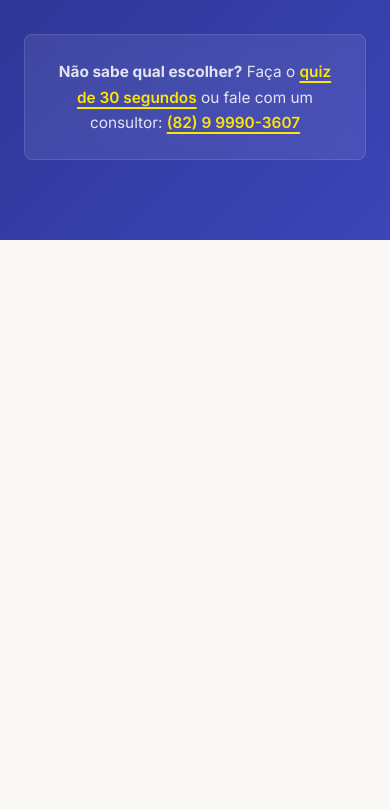
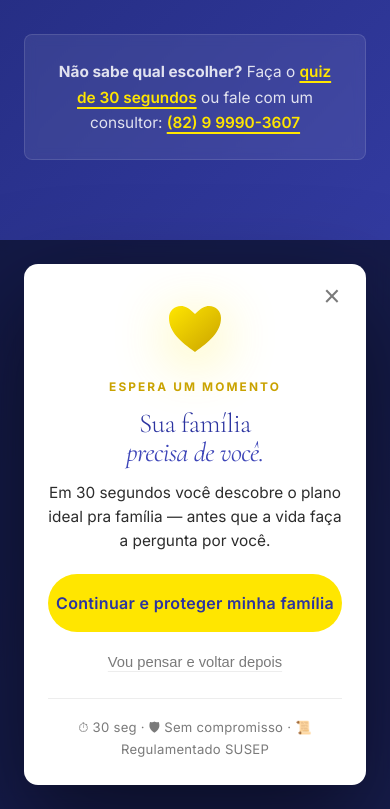
Before and after one commit to vmmanutencaoindustrial-create/planvida-renascer, a plain HTML site: page cadastro.html in a window 390 px wide. Shown: the part 2180-2989 px from the top of the page. Before the commit the page ends 2420 px from the top, so only its background shows below. Drawn offline with nearby package versions, Linux system fonts and the light colour scheme; no server answers.

Commit message:
feat: exit-intent + cards flutuando no fundo azul + quiz type=button
EXIT-INTENT (exit-intent.js + styles.css):
- Modal "Sua familia precisa de voce" quando usuario tenta sair
- Triggers: mouseleave topo (desktop) + scroll-up rapido (mobile)
- beforeunload em /cadastro.html quando ja preencheu campos
- Coracao SVG dourado + texto emocional + 2 CTAs:
  * "Continuar e proteger minha familia" -> abre quiz/cadastro
  * "Vou pensar e voltar depois" -> fecha
- Trust badges: 30 seg | Sem compromisso | Regulamentado SUSEP
- localStorage 24h TTL pra nao ficar enchendo o saco

CADASTRO STEPS 2/3/4 (cadastro.css):
- Cards .cad-form, .cad-summary, .cad-payment, .cad-aceite, .cad-pay-panel,
  .cad-contrato, .cad-status, .cad-success: radius 12px + shadow forte
- Cards "flutuam" no fundo azul gradient
- Detalhes amarelos preservados, headings brancos

```diff
--- a/cadastro.css
+++ b/cadastro.css
@@ -422,9 +422,9 @@
 .cad-form{
   background: var(--white);
   border: 1px solid var(--line);
-  border-radius: 4px;
+  border-radius: 12px;
   padding: 44px 40px;
-  box-shadow: 0 8px 30px rgba(0,0,0,0.04);
+  box-shadow: 0 24px 60px rgba(0,0,0,0.25);
 }
 .cad-form__grid{
   display: grid;
@@ -500,9 +500,10 @@
 .cad-summary{
   background: var(--white);
   border: 1px solid var(--line);
-  border-radius: 4px;
+  border-radius: 12px;
   padding: 32px;
-  margin-bottom: 28px;
+  margin-bottom: 24px;
+  box-shadow: 0 24px 60px rgba(0,0,0,0.25);
 }
 .cad-summary__head{
   display: flex;
@@ -575,6 +576,14 @@
   font-family: var(--sans);
 }
 
+.cad-payment{
+  background: var(--white);
+  border: 1px solid var(--line);
+  border-radius: 12px;
+  padding: 32px;
+  margin-bottom: 24px;
+  box-shadow: 0 24px 60px rgba(0,0,0,0.25);
+}
 .cad-payment__title{
   font-family: var(--serif);
   font-size: 1.4rem;
@@ -648,10 +657,12 @@
 }
 
 .cad-aceite{
-  background: var(--bg-soft);
-  padding: 20px;
-  border-radius: 4px;
-  margin-bottom: 28px;
+  background: var(--white);
+  padding: 22px 26px;
+  border-radius: 12px;
+  margin-bottom: 24px;
+  border: 1px solid var(--line);
+  box-shadow: 0 12px 30px rgba(0,0,0,0.18);
 }
 .cad-aceite__check{
   display: flex;
@@ -692,9 +703,10 @@
   display: none;
   background: var(--white);
   border: 1px solid var(--line);
-  border-radius: 4px;
+  border-radius: 12px;
   overflow: hidden;
   animation: cadFadeIn 0.4s var(--ease);
+  box-shadow: 0 24px 60px rgba(0,0,0,0.25);
 }
 .cad-pay-panel.is-active{
   display: block;
@@ -869,8 +881,9 @@
   padding: 28px 32px;
   background: linear-gradient(135deg, #FFFEF5 0%, #FFFFFF 100%);
   border: 1.5px solid var(--gold);
-  border-radius: 4px;
+  border-radius: 12px;
   margin-bottom: 24px;
+  box-shadow: 0 24px 60px rgba(0,0,0,0.25);
 }
 .cad-contrato__icon{
   flex-shrink: 0;
@@ -902,10 +915,12 @@
   display: flex;
   flex-direction: column;
   gap: 12px;
-  padding: 20px;
-  background: var(--bg-soft);
-  border-radius: 4px;
+  padding: 22px 26px;
+  background: var(--white);
+  border: 1px solid var(--line);
+  border-radius: 12px;
   margin-bottom: 24px;
+  box-shadow: 0 12px 30px rgba(0,0,0,0.18);
 }
 .cad-status__item{
   display: flex;
@@ -964,9 +979,10 @@
   padding: 56px 32px;
   background: linear-gradient(135deg, #f0fff4 0%, #ffffff 100%);
   border: 2px solid #2f7d32;
-  border-radius: 4px;
+  border-radius: 12px;
   margin-bottom: 28px;
   animation: cadFadeIn 0.6s var(--ease);
+  box-shadow: 0 24px 60px rgba(47,125,50,0.35);
 }
 .cad-success__icon{
   display: inline-flex;
--- a/cadastro.html
+++ b/cadastro.html
@@ -543,5 +543,6 @@
 <script src="config.js"></script>
 <script src="api.js"></script>
 <script src="cadastro.js"></script>
+<script src="exit-intent.js" defer></script>
 </body>
 </html>
--- /dev/null
+++ b/exit-intent.js
@@ -0,0 +1,185 @@
+/* =========================================================
+   PlanVida — Exit-Intent
+   Quando o usuário tenta sair (fechar tab, voltar, mouse pro topo),
+   mostra um modal emocional perguntando se ele tem certeza.
+========================================================= */
+
+(function(){
+
+// Não rodar em páginas internas ondeo usuário JÁ ESTÁ contratando
+const onCadastro = /\/cadastro\.html(\?|$|#)/.test(location.pathname + location.search);
+const onPortal   = /\/portal\.html/.test(location.pathname);
+const onAdmin    = /\/admin\.html/.test(location.pathname);
+
+// Em portal/admin não distrai com modal. Em cadastro mostra alert nativo se tem dados preenchidos.
+const showCustomModal = !onPortal && !onAdmin;
+
+// Estado
+let modalShown   = false;     // já apareceu uma vez? só uma vez por sessão
+let userBlocked  = false;     // usuário escolheu ficar
+const STORAGE_KEY = 'planvida_exit_seen';
+
+// Se já viu hoje, não mostra de novo (24h)
+function jaViu(){
+  try{
+    const ts = parseInt(localStorage.getItem(STORAGE_KEY) || '0', 10);
+    return ts && (Date.now() - ts) < 24 * 60 * 60 * 1000;
+  }catch{ return false; }
+}
+function marcarComoVisto(){
+  try{ localStorage.setItem(STORAGE_KEY, String(Date.now())); }catch{}
+}
+
+// =========================================================
+// MODAL CUSTOMIZADO (mouse intent)
+// =========================================================
+function buildModal(){
+  if(document.getElementById('exitIntentModal')) return;
+
+  const wrap = document.createElement('div');
+  wrap.id = 'exitIntentModal';
+  wrap.className = 'exit-modal';
+  wrap.setAttribute('role', 'dialog');
+  wrap.setAttribute('aria-modal', 'true');
+  wrap.setAttribute('aria-labelledby', 'exitTitle');
+  wrap.innerHTML = `
+    <div class="exit-modal__overlay" data-exit-close></div>
+    <div class="exit-modal__card">
+      <button type="button" class="exit-modal__close" data-exit-close aria-label="Fechar">×</button>
+
+      <div class="exit-modal__icon" aria-hidden="true">
+        <svg viewBox="0 0 64 64" width="64" height="64">
+          <defs>
+            <linearGradient id="exitHeartGrad" x1="0%" y1="0%" x2="100%" y2="100%">
+              <stop offset="0%"  stop-color="#FFE600"/>
+              <stop offset="100%" stop-color="#c9a200"/>
+            </linearGradient>
+          </defs>
+          <path d="M32 56C18 46 6 36 6 22c0-7 5-12 12-12 4 0 8 2 14 8 6-6 10-8 14-8 7 0 12 5 12 12 0 14-12 24-26 34z"
+                fill="url(#exitHeartGrad)"/>
+        </svg>
+      </div>
+
+      <p class="exit-modal__eyebrow">Espera um momento</p>
+      <h2 id="exitTitle" class="exit-modal__title">
+        Sua família<br/><em>precisa de você.</em>
+      </h2>
+      <p class="exit-modal__text">
+        Em 30 segundos você descobre o plano ideal pra família —
+        antes que a vida faça a pergunta por você.
+      </p>
+
+      <div class="exit-modal__actions">
+        <button type="button" class="btn btn--gold btn--lg" data-exit-stay>
+          Continuar e proteger minha família
+        </button>
+        <button type="button" class="exit-modal__leave" data-exit-leave>
+          Vou pensar e voltar depois
+        </button>
+      </div>
+
+      <p class="exit-modal__trust">
+        ⏱ 30 seg · 🛡 Sem compromisso · 📜 Regulamentado SUSEP
+      </p>
+    </div>
+  `;
+  document.body.appendChild(wrap);
+
+  // Listeners de fechar
+  wrap.querySelectorAll('[data-exit-close], [data-exit-leave]').forEach(el => {
+    el.addEventListener('click', () => closeModal(/*manter*/false));
+  });
+  wrap.querySelector('[data-exit-stay]')?.addEventListener('click', () => {
+    closeModal(/*manter*/true);
+    // Scroll suave pro quiz se estiver na home
+    const target = document.querySelector('#quiz, #cadastro, .quiz, .cad-step.is-active');
+    if(target){ target.scrollIntoView({ behavior: 'smooth', block: 'start' }); }
+    else if(!onCadastro) location.href = 'cadastro.html';
+  });
+
+  // ESC fecha
+  document.addEventListener('keydown', escClose);
+}
+
+function escClose(e){
+  if(e.key === 'Escape' && document.body.classList.contains('exit-modal-open')){
+    closeModal(false);
+  }
+}
+
+function openModal(){
+  if(modalShown || userBlocked || jaViu()) return;
+  modalShown = true;
+  buildModal();
+  document.body.classList.add('exit-modal-open');
+  document.getElementById('exitIntentModal')?.classList.add('is-visible');
+  marcarComoVisto();
+}
+
+function closeModal(stayed){
+  document.body.classList.remove('exit-modal-open');
+  document.getElementById('exitIntentModal')?.remove();
+  document.removeEventListener('keydown', escClose);
+  if(stayed) userBlocked = true;
+}
+
+// =========================================================
+// TRIGGERS
+// =========================================================
+
+// 1. mouseleave pelo topo (intenção de fechar tab/aba)
+function onMouseLeave(e){
+  if(e.clientY <= 5 && !userBlocked) openModal();
+}
+
+// 2. mobile: scroll up rápido após scroll down (intenção de voltar)
+let lastScrollY = window.scrollY;
+let lastScrollT = Date.now();
+function onScrollMobile(){
+  const dy = lastScrollY - window.scrollY;
+  const dt = Date.now() - lastScrollT;
+  if(dy > 80 && dt < 250 && window.scrollY < 300 && !userBlocked){
+    openModal();
+  }
+  lastScrollY = window.scrollY;
+  lastScrollT = Date.now();
+}
+
+// 3. beforeunload — fallback nativo (browser controla o texto)
+function onBeforeUnload(e){
+  if(userBlocked) return;     // já decidiu ficar
+  if(!modalShown){            // só se ainda não viu o modal
+    e.preventDefault();
+    e.returnValue = 'Sua família precisa de você. Tem certeza que deseja sair sem proteger?';
+    return e.returnValue;
+  }
+}
+
+// =========================================================
+// SETUP
+// =========================================================
+if(showCustomModal){
+  // Mouse intent (desktop)
+  document.addEventListener('mouseleave', onMouseLeave);
+  // Mobile scroll-up (limit a páginas que valem)
+  if(matchMedia('(max-width: 720px)').matches){
+    window.addEventListener('scroll', onScrollMobile, { passive: true });
+  }
+}
+
+// beforeunload em cadastro.html: aviso nativo se já preencheu campos
+if(onCadastro){
+  window.addEventListener('beforeunload', e => {
+    const dadosForm = document.querySelector('#dadosForm');
+    if(!dadosForm) return;
+    const fd = new FormData(dadosForm);
+    const algumPreenchido = ['nome','email','cpf','tel'].some(k => (fd.get(k) || '').toString().trim().length > 2);
+    if(algumPreenchido && !userBlocked){
+      e.preventDefault();
+      e.returnValue = 'Sua família precisa de você. Tem certeza que deseja sair sem proteger?';
+      return e.returnValue;
+    }
+  });
+}
+
+})();
--- a/styles.css
+++ b/styles.css
@@ -4329,3 +4329,135 @@ body.intro-active{
   .hero-logo-bg{ opacity:1 !important; transform: translate(-50%, -50%) !important; }
   .screen__brand, .screen-1 h1, .screen__sub, .screen__hint{ opacity:1 !important; transform:none !important; }
 }
+
+/* =============================================
+   🛑 EXIT-INTENT MODAL
+============================================= */
+.exit-modal{
+  position: fixed;
+  inset: 0;
+  z-index: 9999;
+  display: none;
+  align-items: center;
+  justify-content: center;
+  padding: 24px;
+}
+.exit-modal.is-visible{
+  display: flex;
+}
+.exit-modal__overlay{
+  position: absolute;
+  inset: 0;
+  background: rgba(13, 18, 48, 0.78);
+  backdrop-filter: blur(8px);
+  -webkit-backdrop-filter: blur(8px);
+}
+.exit-modal__card{
+  position: relative;
+  background: var(--white);
+  width: 100%;
+  max-width: 520px;
+  border-radius: 18px;
+  padding: 44px 40px 36px;
+  text-align: center;
+  box-shadow: 0 40px 100px rgba(0,0,0,0.5);
+}
+.exit-modal__close{
+  position: absolute;
+  top: 14px;
+  right: 16px;
+  background: transparent;
+  border: 0;
+  font-size: 1.8rem;
+  width: 36px;
+  height: 36px;
+  display: flex;
+  align-items: center;
+  justify-content: center;
+  border-radius: 50%;
+  color: var(--text-muted);
+  cursor: pointer;
+  transition: background .2s;
+}
+.exit-modal__close:hover{
+  background: var(--bg-soft);
+  color: var(--ink);
+}
+.exit-modal__icon{
+  display: inline-flex;
+  margin-bottom: 18px;
+  filter: drop-shadow(0 12px 28px rgba(255,230,0,0.45));
+}
+.exit-modal__eyebrow{
+  font-size: 0.74rem;
+  font-weight: 700;
+  letter-spacing: 0.18em;
+  text-transform: uppercase;
+  color: var(--gold-deep);
+  margin-bottom: 12px;
+}
+.exit-modal__title{
+  font-family: var(--serif);
+  font-size: clamp(2rem, 4.5vw, 2.6rem);
+  font-weight: 300;
+  color: var(--navy-deep);
+  letter-spacing: -0.02em;
+  line-height: 1.05;
+  margin-bottom: 14px;
+}
+.exit-modal__title em{
+  color: var(--navy);
+  font-style: italic;
+  font-weight: 400;
+}
+.exit-modal__text{
+  font-size: 1.04rem;
+  color: var(--text);
+  line-height: 1.55;
+  margin-bottom: 28px;
+  max-width: 380px;
+  margin-left: auto;
+  margin-right: auto;
+}
+.exit-modal__actions{
+  display: flex;
+  flex-direction: column;
+  gap: 12px;
+  margin-bottom: 18px;
+}
+.exit-modal__actions .btn{
+  width: 100%;
+  justify-content: center;
+  padding: 18px 28px;
+  font-size: 1rem;
+}
+.exit-modal__leave{
+  background: transparent;
+  border: 0;
+  color: var(--text-muted);
+  font-size: 0.92rem;
+  cursor: pointer;
+  padding: 10px;
+  text-decoration: underline;
+  text-underline-offset: 4px;
+  text-decoration-color: var(--line);
+  transition: color .2s;
+}
+.exit-modal__leave:hover{
+  color: var(--navy-deep);
+}
+.exit-modal__trust{
+  font-size: 0.82rem;
+  color: var(--text-muted);
+  letter-spacing: 0.02em;
+  border-top: 1px solid var(--line);
+  padding-top: 18px;
+}
+body.exit-modal-open{
+  overflow: hidden;
+}
+@media (max-width:560px){
+  .exit-modal__card{ padding: 32px 24px 24px; border-radius: 14px; }
+  .exit-modal__title{ font-size: 1.7rem; }
+  .exit-modal__text{ font-size: 0.96rem; margin-bottom: 22px; }
+}
```
Also changed, not shown: index.html (+1 -0 lines).
